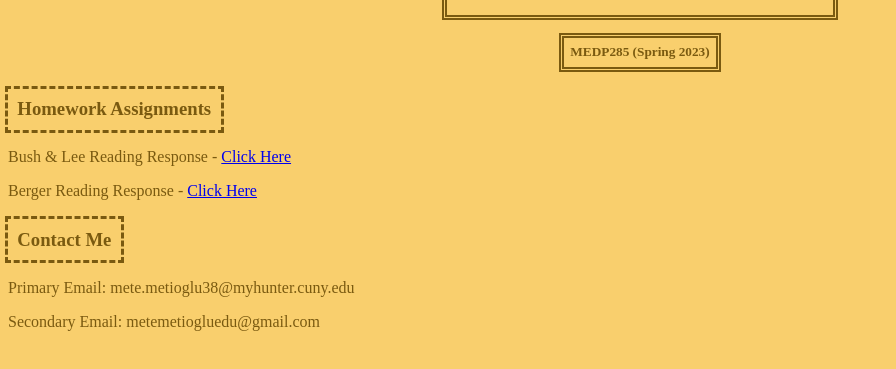
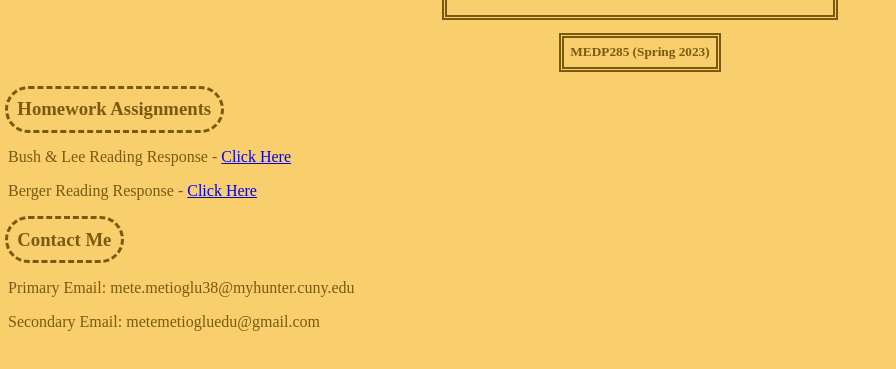
Before and after one commit to metemetioglu/metemetioglu.github.io, a plain HTML site: page index.html in a window 1280 px wide. Shown: the part 75-444 px from the top of the page, without its empty margins (0-896 px from the left). Drawn offline with Linux system fonts and the light colour scheme.

Commit message:
Update (Feb. 21 2023 3:11)

```diff
--- a/index.html
+++ b/index.html
@@ -13,12 +13,12 @@
         <center> <h5 style="font-family:'Times New Roman', Times, serif; outline: thick double #7A5A10; padding: 0.5em; width: fit-content ;"> MEDP285 (Spring 2023)  </h5> </center>
 
         <!-- Homework Section -->
-        <h3 style="font-family: 'Times New Roman', Times, serif; font-weight: bold; outline: dashed #7A5A10; padding: 0.5em; width: fit-content ;">Homework Assignments</h4>
+        <h3 style="font-family: 'Times New Roman', Times, serif; font-weight: bold; outline: dashed #7A5A10; padding: 0.5em; width: fit-content; border-radius: 100px;">Homework Assignments</h4>
             <p style="font-family:'Times New Roman', Times, serif; "> Bush & Lee Reading Response - <a href="https://metemetioglu.github.io/readingresponse1.html"> Click Here </a> </p>
             <p style="font-family:'Times New Roman', Times, serif;"> Berger Reading Response - <a href="https://metemetioglu.github.io/readingresponse2.html"> Click Here </a> </p>
 
         <!-- Contact Me Section -->
-        <h3 style="font-family: 'Times New Roman', Times, serif; font-weight: bold; outline: dashed #7A5A10; padding: 0.5em; width: fit-content ;">Contact Me</h4>
+        <h3 style="font-family: 'Times New Roman', Times, serif; font-weight: bold; outline: dashed #7A5A10; padding: 0.5em; width: fit-content; border-radius: 100px;">Contact Me</h4>
             <p style="font-family:'Times New Roman', Times, serif;"> Primary Email: mete.metioglu38@myhunter.cuny.edu </p>
             <p style="font-family:'Times New Roman', Times, serif;"> Secondary Email: metemetiogluedu@gmail.com </p>
 
```
